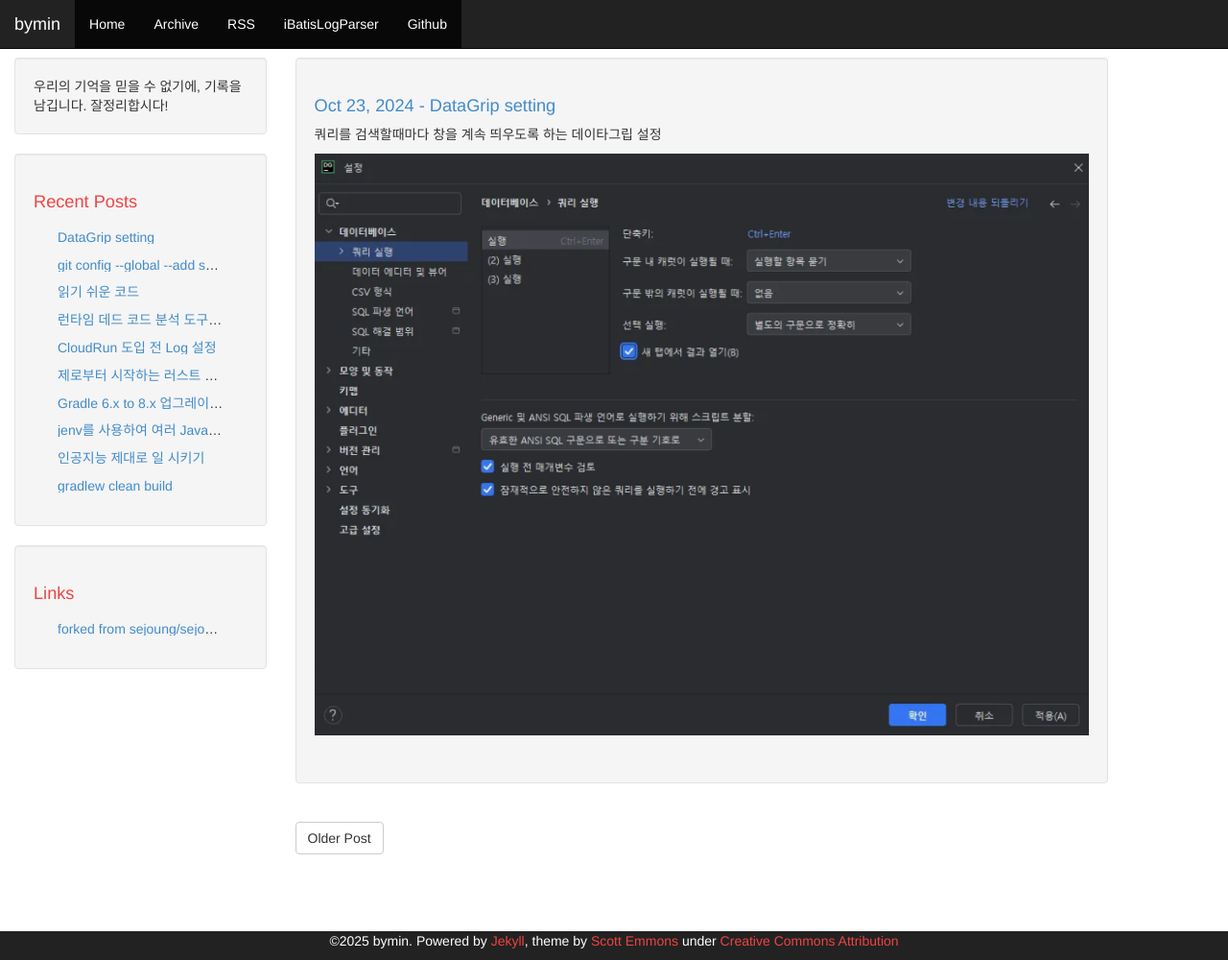
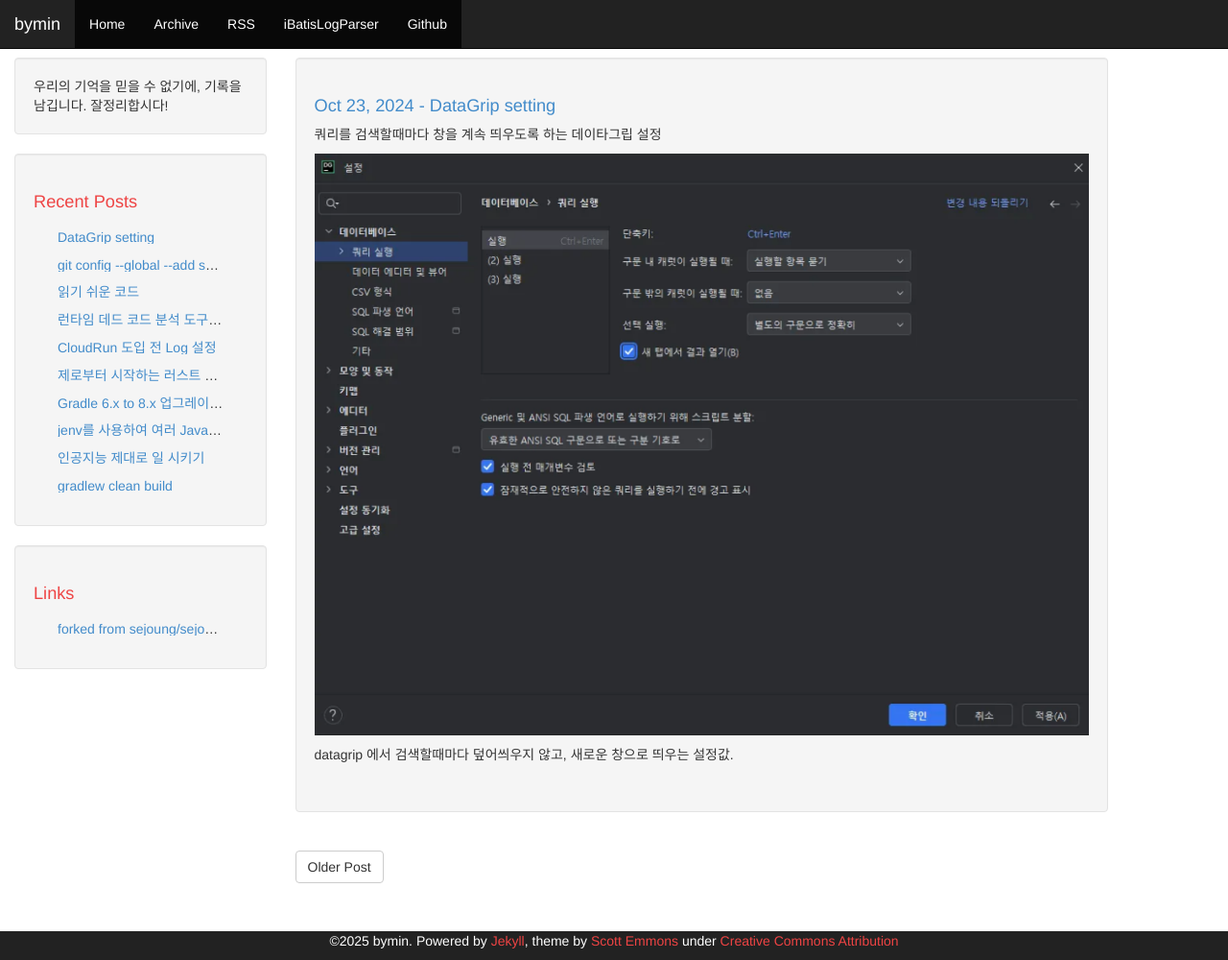
Before and after one commit to youngclown/youngclown.github.io, a Jekyll site: the page built from _posts/2024-10-23-DataGrip.md, in a window 1280 px wide and 1000 px high. Shown: the whole window at 96% size. Built offline with Jekyll 4.4.1, drawn with Linux system fonts in a browser that asks for light colours; comment, search, counter and statistics services are not loaded.

Commit message:
chore: update DataGrip post and clean up unused image assets

```diff
--- a/_posts/2024-10-23-DataGrip.md
+++ b/_posts/2024-10-23-DataGrip.md
@@ -7,3 +7,5 @@
 쿼리를 검색할때마다 창을 계속 띄우도록 하는 데이타그립 설정
 
 ![WORK_AI](/images/20241023_DATAGRIP.png){: width="100%"}
+
+datagrip 에서 검색할때마다 덮어씌우지 않고, 새로운 창으로 띄우는 설정값.
```
Also changed, not shown: images/20241023_DATAGRIP.png (renamed from images/20241023_DATAGRIP.PNG), images/KakaoTalk_20250519_190402428.jpg (deleted), images/KakaoTalk_20250519_190402428_01.jpg (deleted), images/KakaoTalk_20250519_190402428_02.jpg (deleted), images/KakaoTalk_20250519_190402428_03.jpg (deleted), images/KakaoTalk_20250519_190402428_04.jpg (deleted), images/KakaoTalk_20250519_190402428_05.jpg (deleted).
